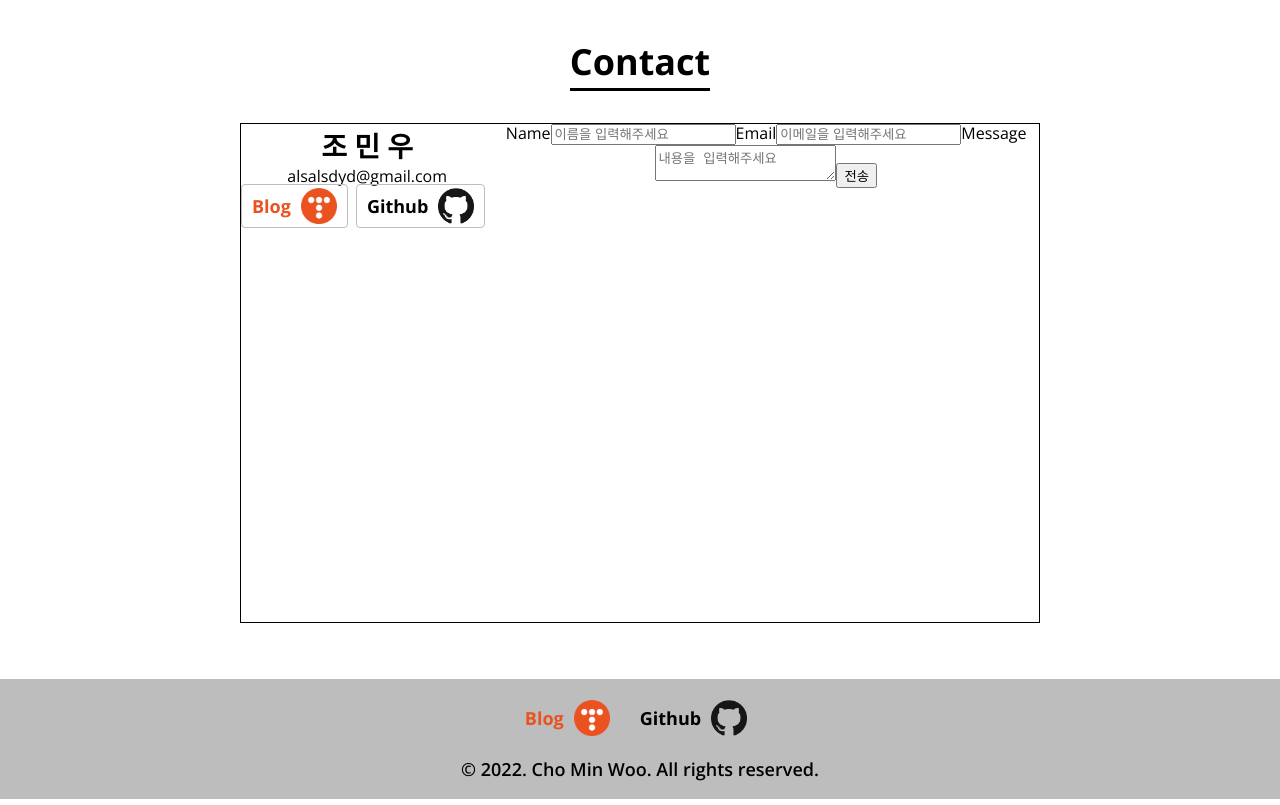
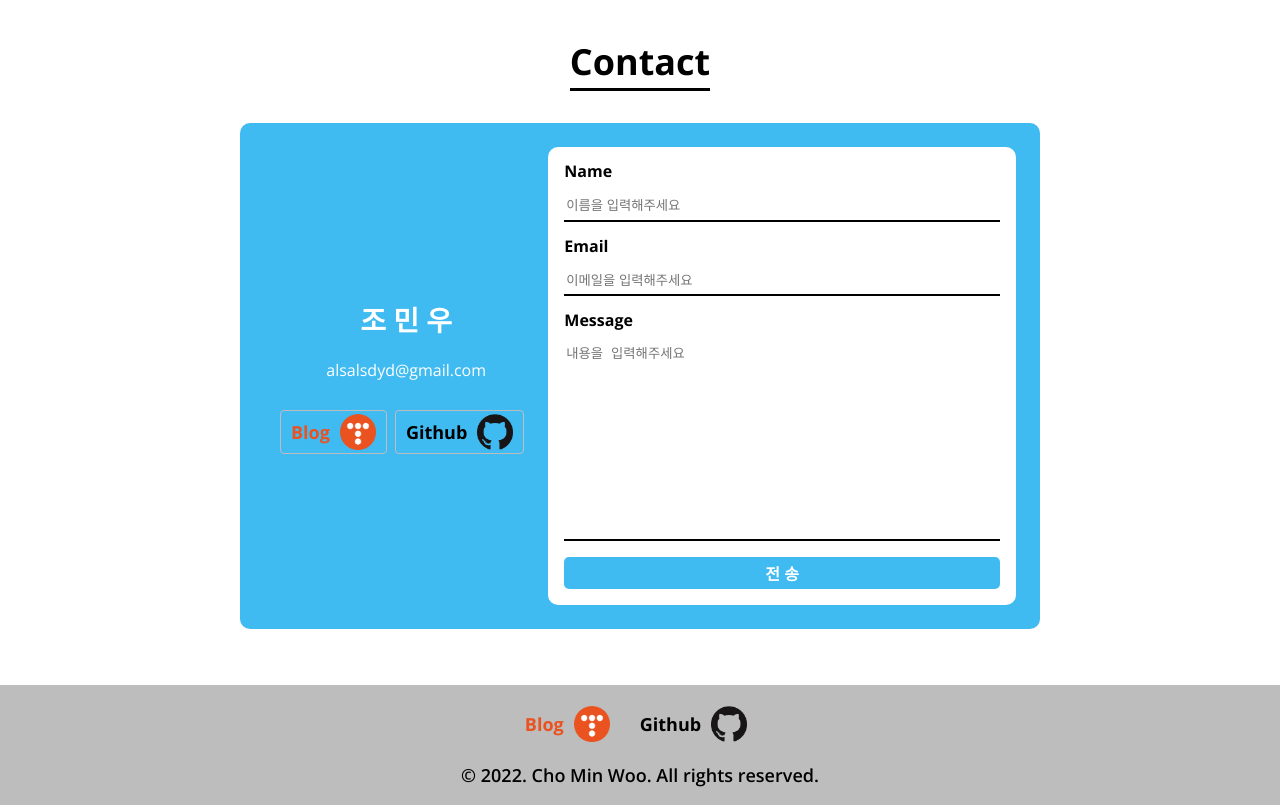
Before and after one commit to homile/TypeScript-Portfolio, a React (Create React App) app in the folder ts-portfolio/: page / in a window 1280 px wide. Shown: the part 4740-5545 px from the top of the page. Built offline with nearby package versions, Linux system fonts and the light colour scheme.

Commit message:
style: Contact 스타일 구현

```diff
--- a/ts-portfolio/src/components/cards/ContactCard.tsx
+++ b/ts-portfolio/src/components/cards/ContactCard.tsx
@@ -32,36 +32,36 @@ const ContactCard = () => {
 
   return (
     <CardContainer>
-      <div>
-        <h2>조 민 우</h2>
-        <span>alsalsdyd@gmail.com</span>
+      <LeftContainer>
+        <H2>조 민 우</H2>
+        <Span>alsalsdyd@gmail.com</Span>
         <SnsLink />
-      </div>
-      <div>
-        <form ref={form} onSubmit={submitHandler}>
-          <label htmlFor="name">Name</label>
-          <input
+      </LeftContainer>
+      <RightContainer>
+        <Form ref={form} onSubmit={submitHandler}>
+          <Label htmlFor="name">Name</Label>
+          <Input
             id="name"
             name="name"
             type="text"
             placeholder="이름을 입력해주세요"
           />
-          <label htmlFor="email">Email</label>
-          <input
+          <Label htmlFor="email">Email</Label>
+          <Input
             id="email"
             name="email"
             type="email"
             placeholder="이메일을 입력해주세요"
           />
-          <label htmlFor="message">Message</label>
-          <textarea
+          <Label htmlFor="message">Message</Label>
+          <TextArea
             id="message"
             name="message"
             placeholder="내용을 입력해주세요"
           />
-          <input type="submit" value="전송" />
-        </form>
-      </div>
+          <SubmitButton type="submit" value="전 송" />
+        </Form>
+      </RightContainer>
     </CardContainer>
   );
 };
@@ -73,7 +73,77 @@ const CardContainer = styled.div`
   justify-content: center;
   width: 100%;
   max-width: 800px;
-  height: 500px;
+  height: 100%;
+  min-height: 500px;
   margin: 1rem 0;
-  border: 1px solid black;
+  border-radius: 10px;
+  padding: 1.5rem;
+  background: ${(props) => props.theme.colorMain};
+
+  @media screen and (max-width: 767px) {
+    flex-direction: column;
+  }
 `;
+
+const LeftContainer = styled.div`
+  display: flex;
+  flex-direction: column;
+  justify-content: center;
+  padding: 1rem;
+`;
+
+const H2 = styled.h2`
+  color: ${(props) => props.theme.colorWhite};
+  height: 3rem;
+`;
+
+const Span = styled.span`
+  color: ${(props) => props.theme.colorWhite};
+  height: 3rem;
+`;
+
+const RightContainer = styled.div`
+  width: 100%;
+  border-radius: 10px;
+  background: ${(props) => props.theme.colorWhite};
+`;
+
+const Form = styled.form`
+  display: flex;
+  flex-direction: column;
+  text-align: left;
+  padding: 1rem;
+`;
+
+const Label = styled.label`
+  font-weight: ${(props) => props.theme.weightBold};
+  margin-bottom: 0.3rem;
+`;
+
+const Input = styled.input`
+  height: 2.25em;
+  border: none;
+  border-bottom: 2px solid ${(props) => props.theme.colorBlack};
+  resize: none;
+  margin-bottom: 1rem;
+  margin-top: 0.5rem;
+`;
+
+const TextArea = styled.textarea`
+  height: 15em;
+  border: none;
+  border-bottom: 2px solid ${(props) => props.theme.colorBlack};
+  resize: none;
+  margin-bottom: 1rem;
+  margin-top: 0.5rem;
+`;
+
+const SubmitButton = styled.input`
+  font-weight: ${(props) => props.theme.weightBold};
+  color: ${(props) => props.theme.colorWhite};
+  background: ${(props) => props.theme.colorMain};
+  border: 0px;
+  border-radius: 5px;
+  height: 2rem;
+  font-size: ${(props) => props.theme.fontSmall};
+`;
```
